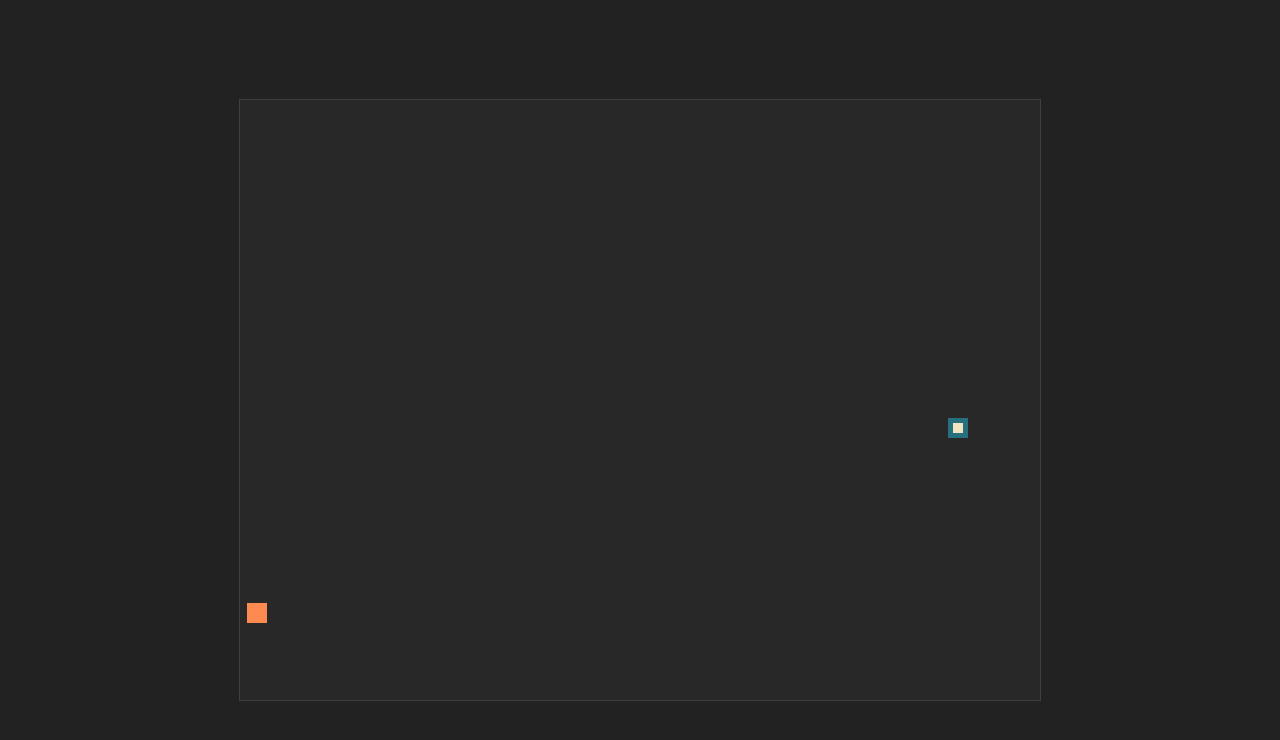
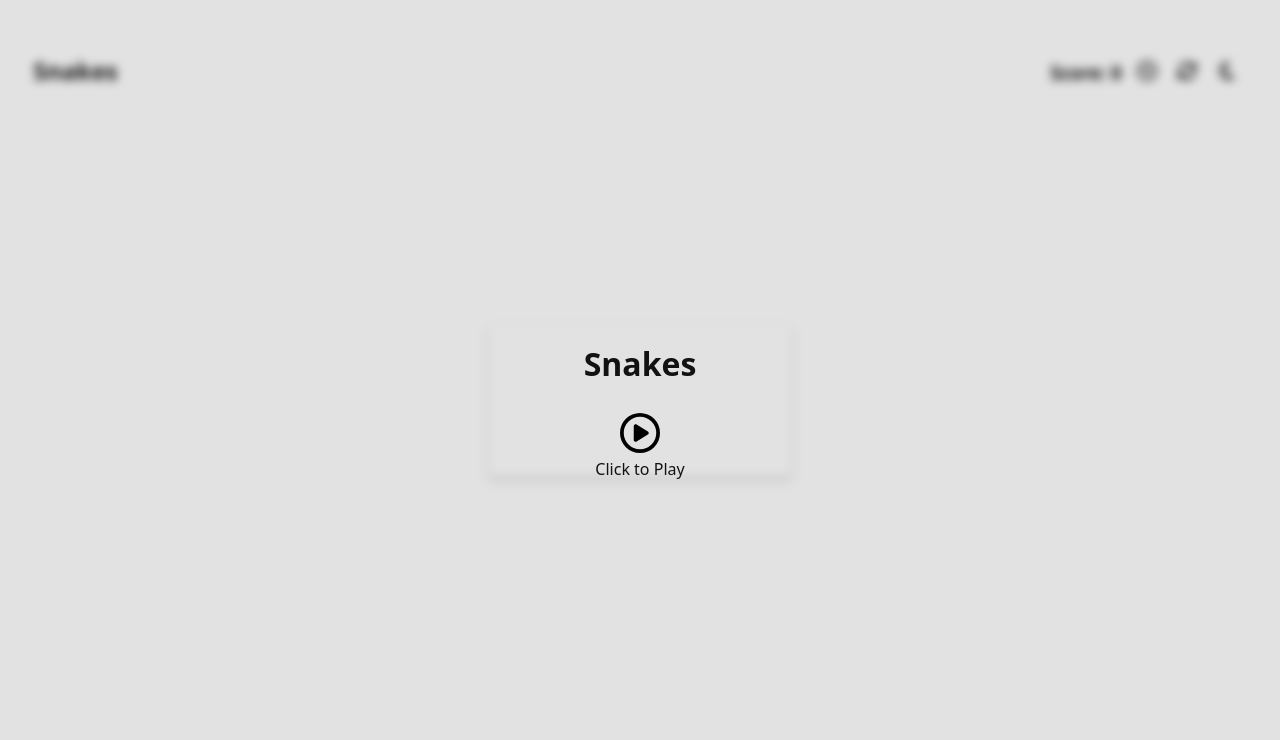
Before and after one commit to shdangwal/snake_game, a website with bundled scripts: page index.html in a window 1280 px wide. Built offline with nearby package versions, Linux system fonts and the light colour scheme.

Commit message:
theme, start splash screen, toggle play added

```diff
--- a/index.html
+++ b/index.html
@@ -3,12 +3,74 @@
 <head>
   <title>Snake Game</title>
   <style>
+    :root {
+      --background-color: #f0f0f0;
+      --color: #121212;
+      --color04: #12121204;
+      --color10: #12121210;
+      --filter-color: rt(54%) sepia(0%) saturate(0%) hue-rotate(55deg) brightness(101%) contrast(95%);
+      --highlight-color: #959595;
+      --shadow-color: #00000020;
+      --player-fill-style: "#257180";
+      --object-fill-style: "#FD8B51";
+      --player-stroke-style: "#F2E5BF";
+      --canvas-fill-style: "#f7f7f7";
+    }
+
+    .dark-mode {
+      --background-color: #121212;
+      --color: #f0f0f0;
+      --color04: #f0f0f004;
+      --color10: #f0f0f010;
+      --filter-color: invert(100%) sepia(3%) saturate(160%) hue-rotate(220deg) brightness(115%) contrast(95%);
+      --highlight-color: #959595;
+      --shadow-color: #ffffff20;
+      --player-fill-style: "#257180";
+      --object-fill-style: "#FD8B51";
+      --player-stroke-style: "#F2E5BF";
+      --canvas-fill-style: "#282828";
+    }
+
     body {
-      background-color: #222222;
+      font-family: system-ui, -apple-system, BlinkMacSystemFont, 'Segoe UI', Roboto, Oxygen, Ubuntu, Cantarell, 'Open Sans', 'Helvetica Neue', sans-serif;
+      color: var(--color);
+      background-color: var(--background-color);
+    }
+
+    .container {
+      display: flex;
+      justify-content: space-between;
+      align-items: baseline;
+      margin: 2%;
+    }
+
+    .container ul {
+      list-style-type: none;
+      display: flex;
+      align-items: center;
+      justify-content: space-evenly;
+    }
+
+    .container ul li {
+      margin: 0px 5px;
+    }
+
+    .svg {
+      filter: var(--filter-color);
+    }
+
+    .btn {
+      padding: 7px 5px 5px 5px;
+    }
+
+    .btn:hover {
+      background: var(--highlight-color);
+      border-radius: 5px;
     }
 
     canvas {
-      border: 1px solid #3F3F3F;
+      box-shadow: 0 4px 8px 0px var(--shadow-color);
+      border: 1px solid var(--color04);
       padding: 0;
       display: block;
       margin: auto;
@@ -18,11 +80,67 @@
       right: 0;
       left: 0;
     }
+
+    #overlay {
+      position: absolute;
+      margin: auto;
+      display: block;
+      top: 0;
+      left: 0;
+      right: 0;
+      bottom: 0;
+      z-index: 100;
+      background-color: var(--color10);
+      backdrop-filter: blur(5px);
+    }
+
+    #overlay div {
+      display: flex;
+      flex-direction: column;
+      justify-content: center;
+      align-items: center;
+      height: 100%;
+    }
   </style>
 </head>
 
-<body>
+<body id="body">
+  <nav class="container">
+    <div>
+      <h1>Snakes</h1>
+    </div>
+    <div>
+      <ul>
+        <li>
+          <h3>Score: <span id="score">0</span></h3>
+        </li>
+        <li class="btn">
+          <img id="gameState" onclick="togglePlay()" title="Pause Game" class="svg" src="./img/pause.svg" width="20"
+            height="20" />
+        </li>
+        <li class="btn">
+          <img onclick="resetGame()" class="svg" title="Reset Game" src="./img/reset.svg" width="20" height="20" />
+        </li>
+        <li class="btn">
+          <img id="themeMode" title="Dark Mode" onclick="toggleTheme()" class="svg" src="./img/dark_mode.svg" width="20"
+            height="20" />
+        </li>
+      </ul>
+    </div>
+  </nav>
   <canvas id="game"></canvas>
+
+  <div id="overlay">
+    <div>
+      <h1>Snakes</h1>
+      <span class="btn">
+        <img onclick="startGame()" class="svg" src="./img/play.svg" width="40" height="40" />
+      </span>
+      <span>
+        Click to Play
+      </span>
+    </div>
+  </div>
   <script src="main.js"></script>
 </body>
 
--- a/main.ts
+++ b/main.ts
@@ -3,8 +3,23 @@ const PLAYER_INITIAL_SIZE = 20;
 const PLAYER_INITIAL_SPEED = 500;
 const CANVAS_WIDTH = 800;
 const CANVAS_HEIGHT = 600;
-const THEME_MODE = "dark";
 const EPS = OBJECT_SIZE;
+
+let gameActive: boolean = false;
+
+const darkTheme: ITheme = {
+  canvasFillStyle: "#282828",
+  playerFillStyle: "#257180",
+  playerStrokeStyle: "#F2E5BF",
+  objectFillStyle: "#FD8B51",
+};
+const lightTheme = {
+  canvasFillStyle: "#f7f7f7",
+  playerFillStyle: "#257180",
+  playerStrokeStyle: "#F2E5BF",
+  objectFillStyle: "#FD8B51",
+};
+let theme = lightTheme;
 
 type Direction = "left" | "right" | "up" | "down";
 
@@ -63,23 +78,6 @@ interface IObject {
   size: number,
   x: number,
   y: number,
-}
-
-let theme: ITheme;
-if (THEME_MODE === "dark") {
-  theme = {
-    canvasFillStyle: "#282828",
-    playerFillStyle: "#257180",
-    playerStrokeStyle: "#F2E5BF",
-    objectFillStyle: "#FD8B51",
-  };
-} else {
-  theme = {
-    canvasFillStyle: "",
-    playerFillStyle: "",
-    playerStrokeStyle: "",
-    objectFillStyle: "",
-  }
 }
 
 const canvas: ICanvas = {
@@ -149,8 +147,8 @@ function addPlayerLink(playerPreviousPosition: { x: number, y: number }) {
 }
 
 function updateObjectPosition() {
-  object.x = Math.random() * canvas.width;
-  object.y = Math.random() * canvas.height;
+  object.x = Math.min(Math.random() * canvas.width, canvas.width - OBJECT_SIZE);
+  object.y = Math.min(Math.random() * canvas.height, canvas.height - OBJECT_SIZE);
 }
 
 function updatePlayer(player: IPlayer, deltaTime: number) {
@@ -182,10 +180,8 @@ function updatePlayer(player: IPlayer, deltaTime: number) {
       y: playerPreviousPosition.y,
     }
     if (currentLink.next) {
-      console.log('test');
       currentLink = currentLink.next;
     } else {
-      console.log('test1');
       break;
     }
   }
@@ -197,7 +193,7 @@ function updatePlayer(player: IPlayer, deltaTime: number) {
   }
 }
 
-(() => {
+const game = (() => {
   const gameCanvas = document.getElementById("game") as HTMLCanvasElement | undefined;
   if (!gameCanvas) throw new Error("No element with id `game` present.");
   gameCanvas.width = canvas.width;
@@ -232,7 +228,9 @@ function updatePlayer(player: IPlayer, deltaTime: number) {
     ctx.fillStyle = theme.objectFillStyle;
     ctx.fillRect(object.x, object.y, object.size, object.size);
 
-    window.requestAnimationFrame(frame);
+    if (gameActive) {
+      window.requestAnimationFrame(frame);
+    }
   });
 
   window.requestAnimationFrame((timestamp: number) => {
@@ -247,4 +245,45 @@ function updatePlayer(player: IPlayer, deltaTime: number) {
       }
     }
   });
-})();
+});
+
+function startGame() {
+  const overlayDisplay = document.getElementById("overlay");
+  if (overlayDisplay)
+    overlayDisplay.style.display = "none";
+  gameActive = true;
+  game();
+}
+
+function toggleTheme() {
+  const body = document.getElementById("body") as HTMLElement;
+  const themeMode = document.getElementById("themeMode") as HTMLElement;
+  if (theme === lightTheme) {
+    theme = darkTheme;
+    body.classList.add("dark-mode");
+    themeMode.setAttribute("src", "./img/light_mode.svg");
+    themeMode.setAttribute("title", "Light Mode")
+  } else {
+    theme = lightTheme;
+    body.classList.remove("dark-mode");
+    themeMode.setAttribute("src", "./img/dark_mode.svg");
+    themeMode.setAttribute("title", "Dark Mode")
+  }
+}
+
+function togglePlay() {
+  const gameState = document.getElementById("gameState") as HTMLElement;
+  if (gameActive) {
+    gameState.setAttribute("src", "./img/play.svg");
+    gameState.setAttribute("title", "Play Game");
+  } else {
+    gameState.setAttribute("src", "./img/pause.svg");
+    gameState.setAttribute("title", "Pause Game");
+  }
+  gameActive = !gameActive;
+  if (gameActive) game();
+}
+
+function resetGame() {
+
+}
```
Also changed, not shown: img/dark_mode.svg (added), img/light_mode.svg (added), img/pause.svg (added), img/play.svg (added), img/reset.svg (added).
